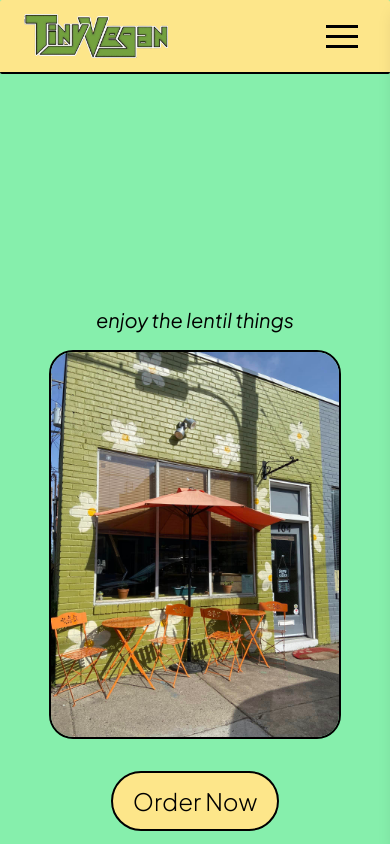
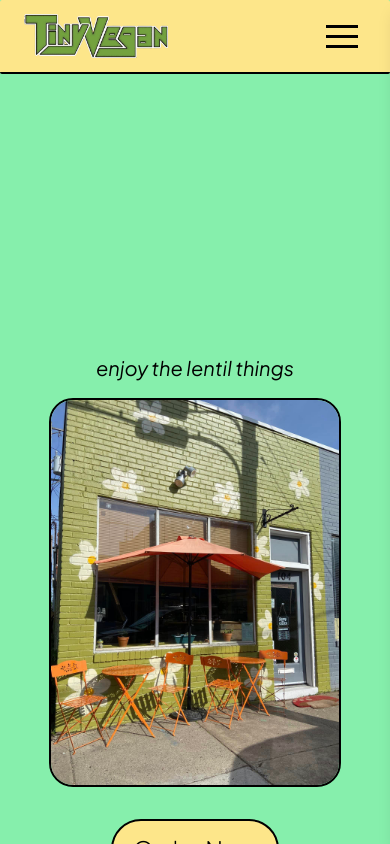
Before and after one commit to gjasay/tiny-vegan, a React (Vite) app: page / in a window 390 px wide. Shown: the top 844 px of the page. Built offline with nearby package versions, Linux system fonts and the light colour scheme.

Commit message:
fixed mobile site for real

```diff
--- a/src/components/Hero.tsx
+++ b/src/components/Hero.tsx
@@ -16,7 +16,7 @@
       id="hero"
       className="flex flex-col justify-around items-center text-center h-screen bg-cover bg-center mt-6 py-8 pb-16 md:flex-row md:justify-between md:px-20"
     >
-      <div className="flex flex-col justify-center items-center text-center mt-40 md:mt-0">
+      <div className="flex flex-col justify-center items-center text-center mt-52 md:mt-0">
         <h2 className="italic text-xl py-4 md:text-3xl">
           enjoy the lentil things
         </h2>
```
